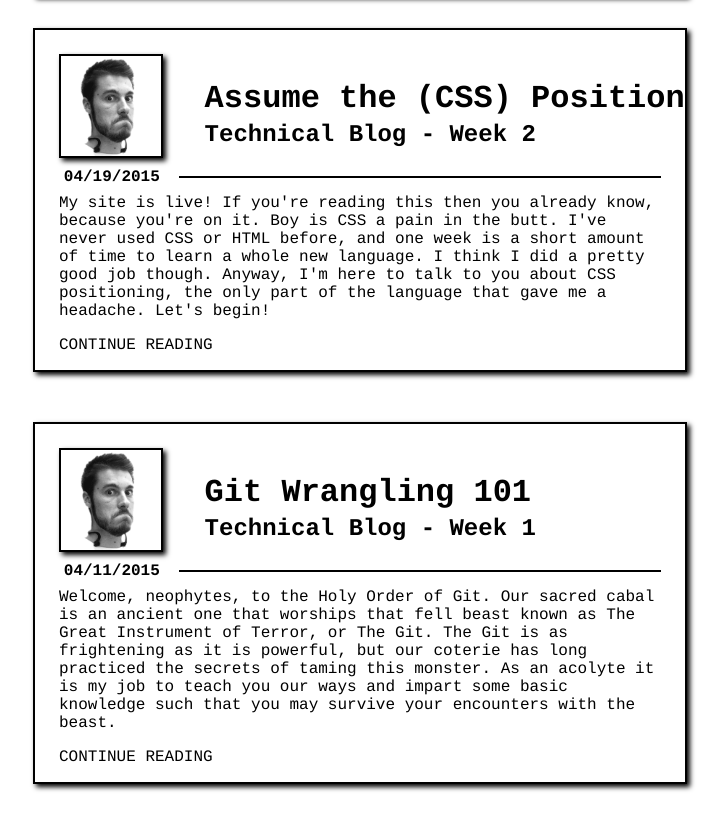
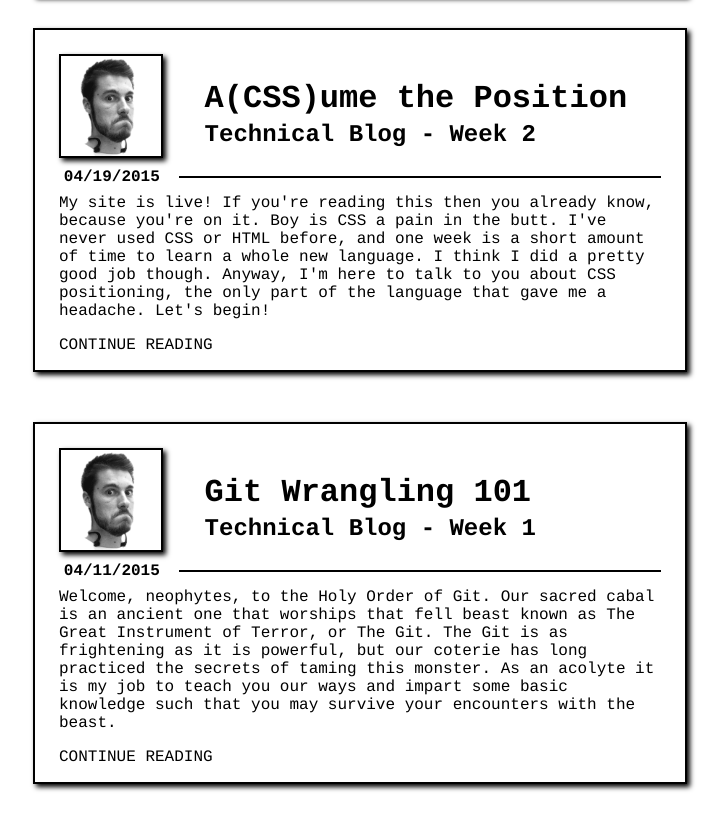
Before and after one commit to ShadyLogic/ShadyLogic.github.io, a plain HTML site: page blog/index.html in a window 1280 px wide. Shown: the part 866-1682 px from the top of the page, without its empty margins (200-925 px from the left). Drawn offline with Linux system fonts and the light colour scheme.

Commit message:
Update index and t2 blog title

```diff
--- a/blog/index.html
+++ b/blog/index.html
@@ -97,7 +97,7 @@
     </div>
 
     <div class="title">
-      <h1>Assume the (CSS) Position</h1>
+      <h1>A(CSS)ume the Position</h1>
       <h2>Technical Blog - Week 2</h2>
     </div>
 
```
Also changed, not shown: blog/t2-css-design.html (+1 -1 lines).
